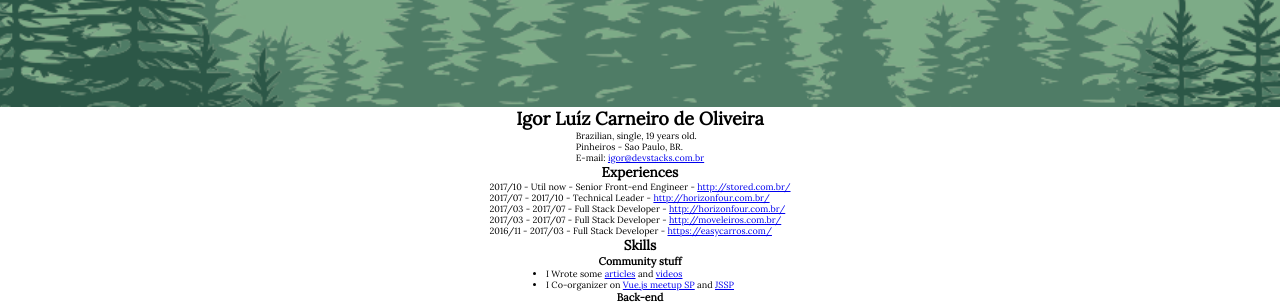
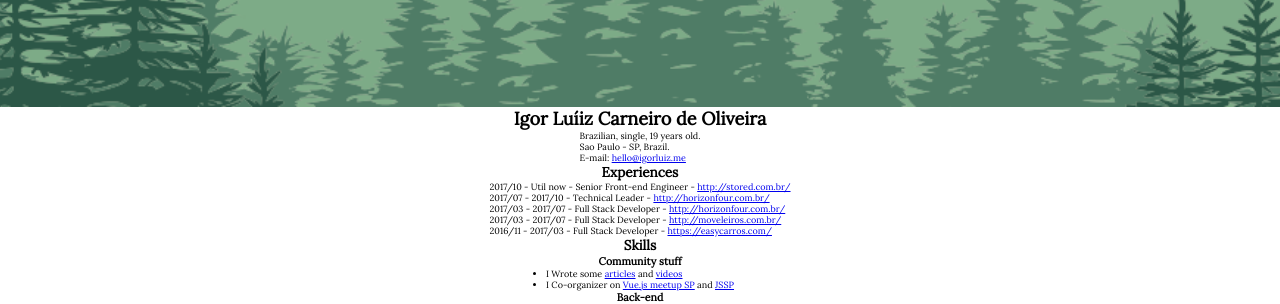
Before and after one commit to Halfeld/website, a Jekyll site: the page built from resume.md, in a window 1280 px wide. Shown: the part 523-827 px from the top of the page. Built offline with Jekyll 4.4.1, drawn with Linux system fonts in a browser that asks for light colours; our own code applies the rules of GitHub Pages for plain Markdown files; comment, search, counter and statistics services are not loaded.

Commit message:
Change my email on resume

```diff
--- a/resume.md
+++ b/resume.md
@@ -1,8 +1,8 @@
-# Igor Luíz Carneiro de Oliveira
+# Igor Luíiz Carneiro de Oliveira
 
 Brazilian, single, 19 years old.<br>
-Pinheiros - Sao Paulo, BR.<br>
-E-mail: [igor@devstacks.com.br](mailto:igor@devstacks.com.br)
+Sao Paulo - SP, Brazil.<br>
+E-mail: [hello@igorluiz.me](mailto:hello@igorluiz.me)
 
 ## Experiences
 
```
